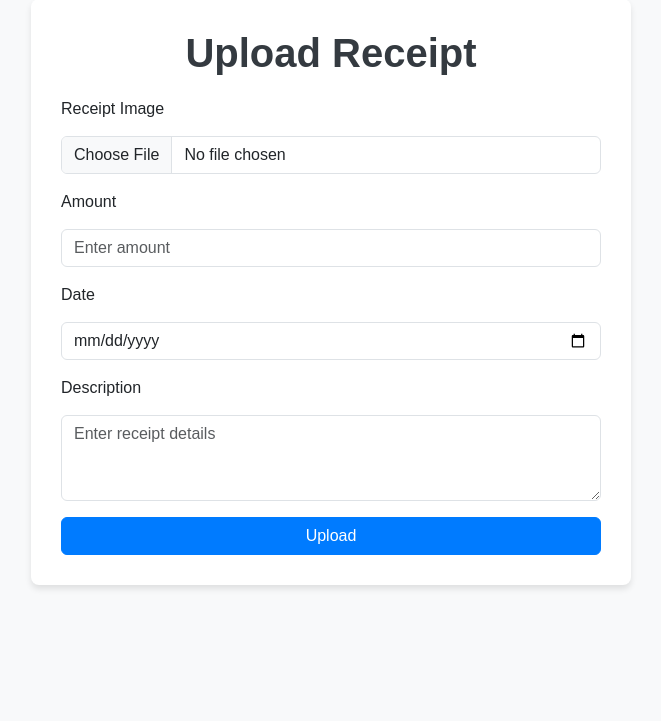
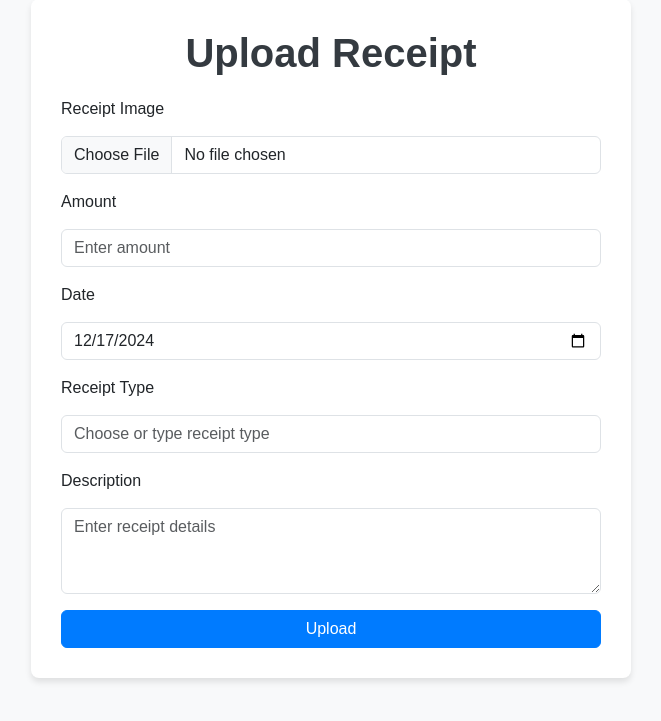
Before and after one commit to whateverlol88/receipt_upload_project, a Flask app: page / in a window 1280 px wide. Shown: the part 51-772 px from the top of the page, without its empty margins (309-970 px from the left). Run offline with Flask 3, Linux system fonts and the light colour scheme; some libraries are stand-ins or nearby versions.

Commit message:
Update upload.html

```diff
--- a/templates/upload.html
+++ b/templates/upload.html
@@ -54,7 +54,16 @@
 
             <div class="mb-3">
                 <label for="date" class="form-label">Date</label>
-                <input type="date" class="form-control" name="date" required>
+                <input type="date" class="form-control" name="date" id="date" required>
+            </div>
+
+            <div class="mb-3">
+                <label for="receipt_type" class="form-label">Receipt Type</label>
+                <input list="receiptTypes" class="form-control" id="receipt_type" name="receipt_type" placeholder="Choose or type receipt type">
+                <datalist id="receiptTypes">
+                    <option value="Food">
+                    <option value="Jobsite Expense">
+                </datalist>
             </div>
 
             <div class="mb-3">
@@ -68,5 +77,13 @@
 
     <!-- Bootstrap JS Bundle -->
     <script src="https://cdn.jsdelivr.net/npm/bootstrap@5.3.3/dist/js/bootstrap.bundle.min.js"></script>
+    <script>
+        // Automatically set today's date in the date input field
+        document.addEventListener("DOMContentLoaded", function () {
+            const dateInput = document.getElementById("date");
+            const today = new Date().toISOString().split('T')[0];
+            dateInput.value = today;
+        });
+    </script>
 </body>
 </html>
```
